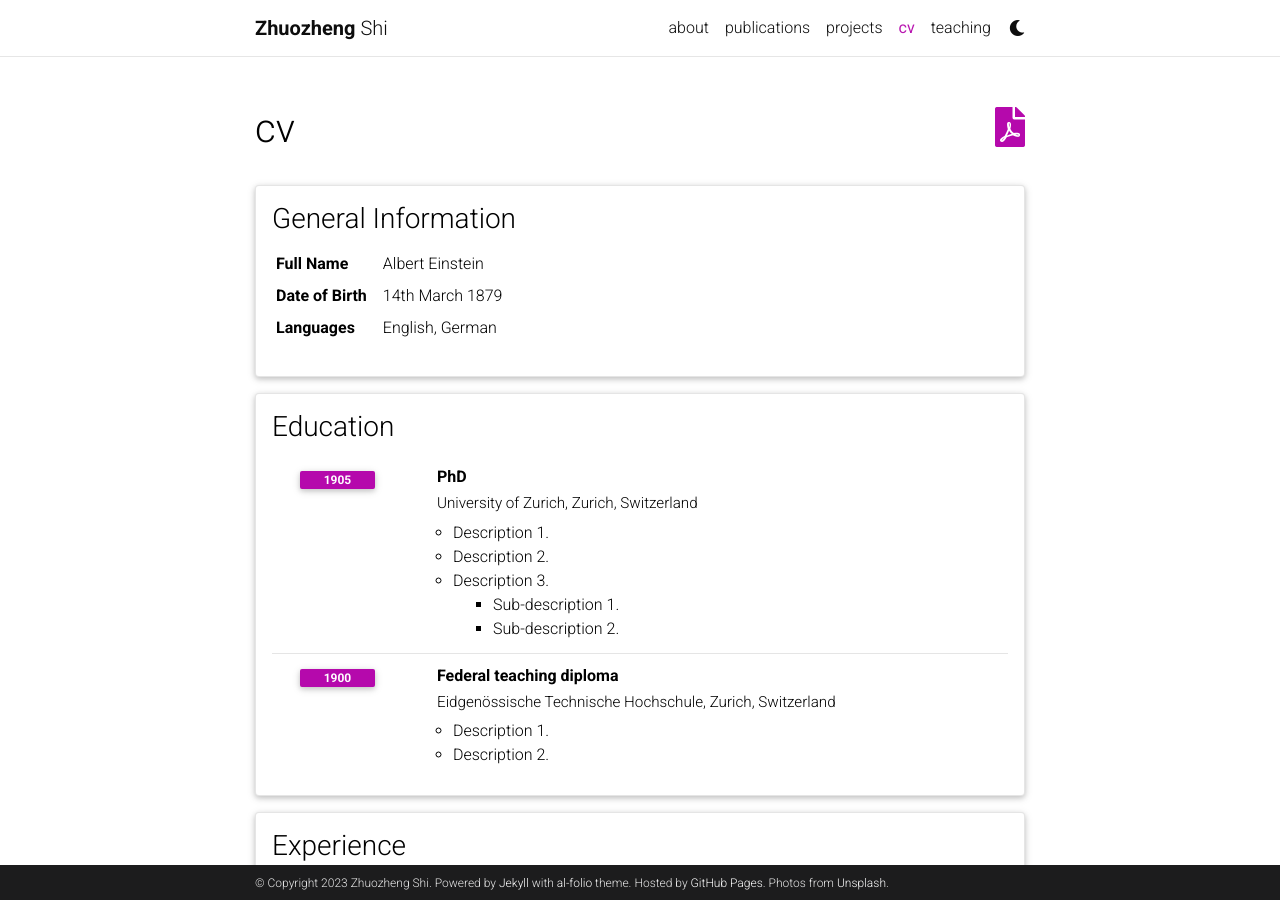
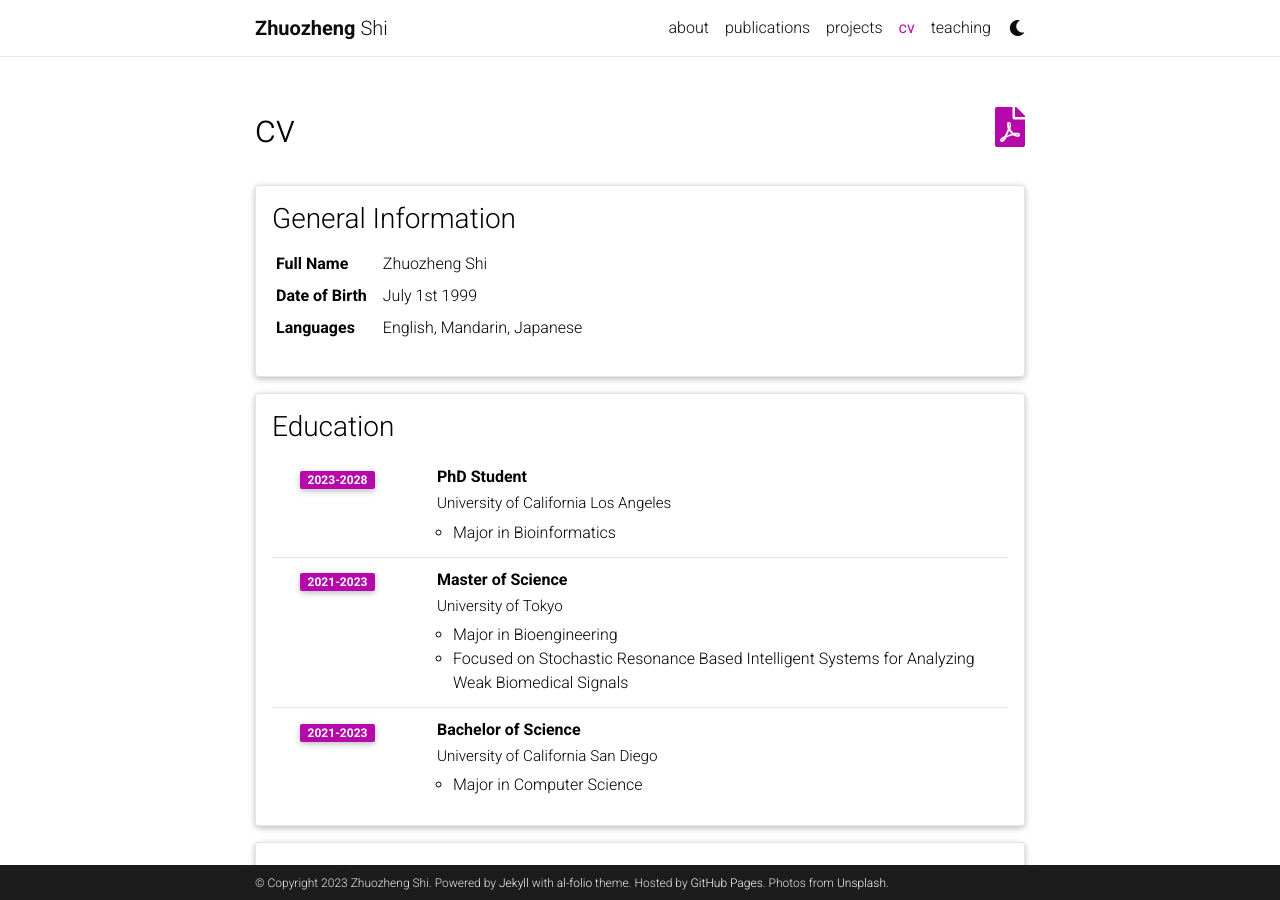
Before and after one commit to zhuozshi/zhuozshi.github.io, a Jekyll site: the page built from _pages/cv.md, in a window 1280 px wide and 900 px high. Built offline with Jekyll 4.4.1, drawn with Linux system fonts in a browser that asks for light colours; comment, search, counter and statistics services are not loaded; a style sheet for code colours, icons or effects is not loaded.

Commit message:
update cv page

```diff
--- a/_data/cv.yml
+++ b/_data/cv.yml
@@ -2,31 +2,39 @@
   type: map
   contents:
     - name: Full Name
-      value: Albert Einstein
+      value: Zhuozheng Shi
     - name: Date of Birth
-      value: 14th March 1879
+      value: July 1st 1999
     - name: Languages
-      value: English, German
+      value: English, Mandarin, Japanese
 
 - title: Education
   type: time_table
   contents:
-    - title: PhD
-      institution: University of Zurich, Zurich, Switzerland
-      year: 1905
+    - title: PhD Student
+      institution: University of California Los Angeles
+      year: 2023-2028
       description:
-        - Description 1.
-        - Description 2.
-        - title: Description 3.
-          contents:
-            - Sub-description 1.
-            - Sub-description 2.
-    - title: Federal teaching diploma
-      institution: Eidgenössische Technische Hochschule, Zurich, Switzerland
-      year: 1900
+        - Major in Bioinformatics
+        #- Description 2.
+
+        #- title: Description 3.
+          #contents:
+            #- Sub-description 1.
+            #- Sub-description 2.
+    - title: Master of Science
+      institution: University of Tokyo
+      year: 2021-2023
       description:
-        - Description 1.
-        - Description 2.
+        - Major in Bioengineering
+        - Focused on Stochastic Resonance Based Intelligent Systems for Analyzing Weak Biomedical Signals
+
+
+    - title: Bachelor of Science
+      institution: University of California San Diego
+      year: 2021-2023
+      description:
+        - Major in Computer Science
 
 - title: Experience
   type: time_table
```
